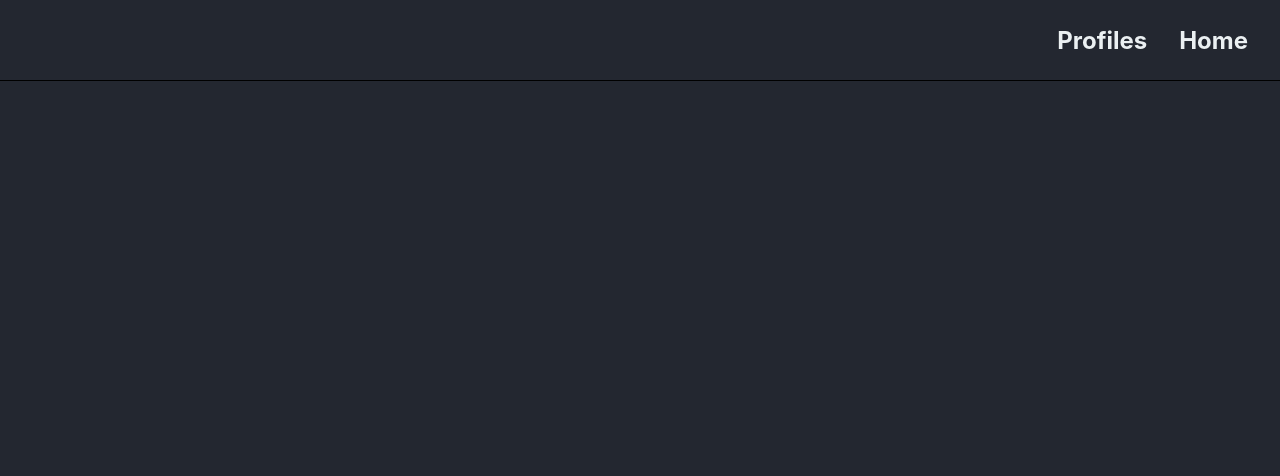
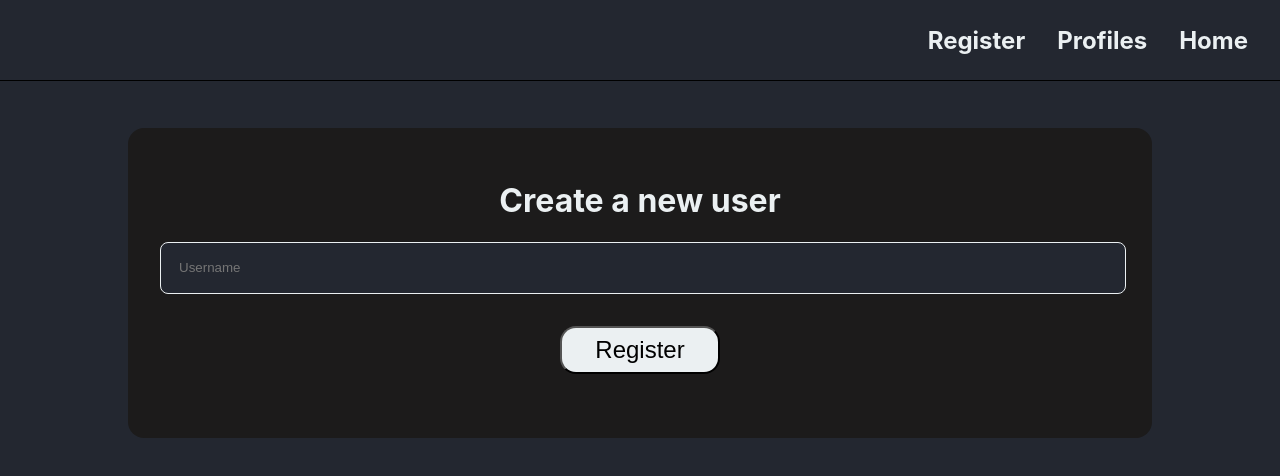
Before and after one commit to sivertjoe/Table-tennis, a React app in the folder website/: page /register in a window 1280 px wide. Built offline with nearby package versions, Linux system fonts and the light colour scheme.

Commit message:
Register users (#4)
* Improve searchbar

* Add register user page

```diff
--- a/website/src/Routes.js
+++ b/website/src/Routes.js
@@ -2,11 +2,13 @@ import { React, lazy } from 'react'
 import { Switch, Route } from 'react-router-dom'
 
 const HomePage = lazy(() => import('./pages/home-page/HomePage'))
+const RegisterPage = lazy(() => import('./pages/register/RegisterPage'))
 const ProfilePage = lazy(() => import('./pages/profile-page/ProfilePage'))
 
 const Routes = () => (
   <Switch>
     <Route exact path="/" component={HomePage} />
+    <Route exact path="/register" component={RegisterPage} />
     <Route exact path="/profiles" component={ProfilePage} />
     <Route exact path="/profiles/:user" component={ProfilePage} />
   </Switch>
--- a/website/src/api/Api.js
+++ b/website/src/api/Api.js
@@ -2,12 +2,17 @@ import React from 'react'
 
 const apiUrl = 'http://localhost:58642'
 
-export const getUsers = async () => {
-  const req = await fetch(apiUrl + '/users')
-  return await req.json()
-}
+export const getUsers = async () =>
+  fetch(apiUrl + '/users')
+    .then((req) => req.json())
+    .then((res) => res)
 
-export const getUser = async (username) => {
-  const req = await fetch(apiUrl + '/user/' + username)
-  return await req.json()
-}
+export const getUser = async (username) =>
+  fetch(apiUrl + '/user/' + username)
+    .then((req) => req.json())
+    .then((res) => res)
+
+export const register = async (username) =>
+  fetch(apiUrl + '/create-user/' + username, {
+    method: 'POST',
+  }).then((req) => req.status === 200)
--- a/website/src/components/navbar/Navbar.js
+++ b/website/src/components/navbar/Navbar.js
@@ -6,6 +6,9 @@ class Navbar extends Component {
     return (
       <div className="navbar">
         <div className="items">
+          <h2 className="item">
+            <a href="/register">Register</a>
+          </h2>
           <h2 className="item">
             <a href="/profiles">Profiles</a>
           </h2>
--- a/website/src/components/search-bar/SearchBar.css
+++ b/website/src/components/search-bar/SearchBar.css
@@ -5,4 +5,5 @@ input {
   border: solid 1px #ebf0f2;
   border-radius: 0.5rem;
   color: #ebf0f2;
+  text-indent: 1rem;
 }
--- a/website/src/components/search-bar/SearchBar.js
+++ b/website/src/components/search-bar/SearchBar.js
@@ -2,21 +2,24 @@ import { React, Component } from 'react'
 import './SearchBar.css'
 
 class SearchBar extends Component {
-  callback = null
-
   constructor(args) {
     super()
     this.callback = args.callback
     this.search = this.search.bind(this)
+    this.placeholder = args.placeholder ?? 'Search'
   }
 
   search(event) {
-    this.callback(event.target.value)
+    if (this.callback) this.callback(event.target.value)
   }
 
   render() {
     return (
-      <input type="text" placeholder="Search" onChange={this.search} />
+      <input
+        type="text"
+        placeholder={this.placeholder}
+        onChange={this.search}
+      />
     )
   }
 }
--- /dev/null
+++ b/website/src/pages/register/RegisterPage.css
@@ -0,0 +1,40 @@
+.container {
+  background-color: #1c1b1b;
+  width: 80%;
+  max-width: 60rem;
+  height: fit-content;
+  margin: 8rem auto auto auto;
+  border-radius: 1rem;
+  padding: 2rem 2rem;
+}
+
+h1 {
+  text-align: center;
+}
+
+.error {
+  color: red;
+}
+
+.button {
+  width: 100%;
+  margin: 2rem auto;
+  text-align: center;
+}
+
+button {
+  height: 3rem;
+  width: 10rem;
+  border-radius: 1rem;
+  font-size: 1.5rem;
+  background-size: 100% 200%;
+  background-image: linear-gradient(to top, #232730 50%, #ebf0f2 0);
+  transition: background-position 200ms, color 200ms;
+}
+
+button:hover {
+  background-position: bottom;
+  border: solid 2px #ebf0f2;
+  color: #ebf0f2;
+  cursor: pointer;
+}
--- /dev/null
+++ b/website/src/pages/register/RegisterPage.js
@@ -0,0 +1,41 @@
+import { React, Component } from 'react'
+import * as Api from '../../api/Api'
+import './RegisterPage.css'
+import SearchBar from '../../components/search-bar/SearchBar'
+
+class RegisterPage extends Component {
+  error = ''
+
+  constructor() {
+    super()
+    this.onClick = this.onClick.bind(this)
+    this.saveInput = this.saveInput.bind(this)
+  }
+
+  onClick() {
+    Api.register(this.input).then((res) => {
+      if (res) this.props.history.push('/profiles/' + this.input)
+      this.error = 'This username is unavailable'
+      this.setState({})
+    })
+  }
+
+  saveInput(input) {
+    this.input = input
+  }
+
+  render() {
+    return (
+      <div className="container">
+        <h1>Create a new user</h1>
+        <SearchBar placeholder="Username" callback={this.saveInput} />
+        {this.error && <h2 className="error"> {this.error} </h2>}
+        <div className="button">
+          <button onClick={this.onClick}>Register</button>
+        </div>
+      </div>
+    )
+  }
+}
+
+export default RegisterPage
```
